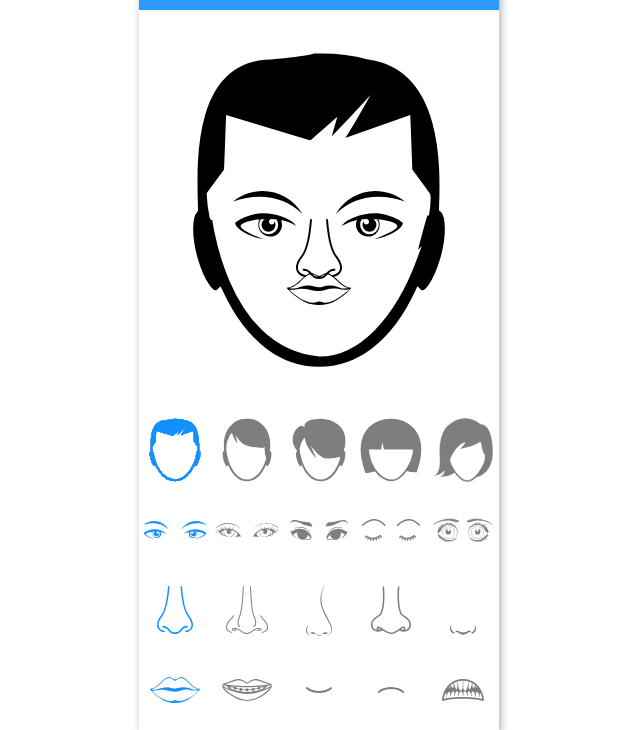
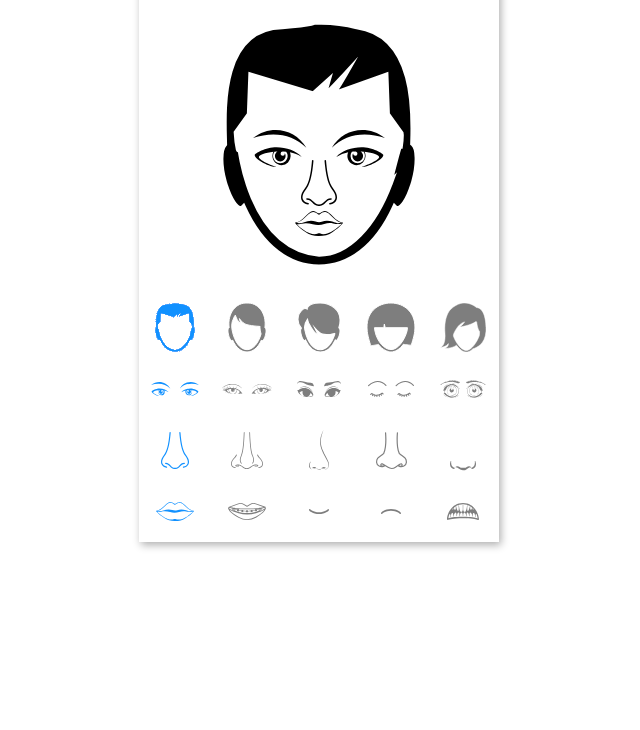
Before and after one commit to cuinjune/facemaker, a plain HTML site: page index.html in a window 1280 px wide. Shown: the part 70-800 px from the top of the page, without its empty margins (321-961 px from the left). Drawn offline with Linux system fonts and the light colour scheme.

Commit message:
Update main.css

```diff
--- a/main.css
+++ b/main.css
@@ -6,8 +6,10 @@
 
 html, body {
     overflow: hidden;
+    min-width: 360px;
     max-width: 360px;
     min-height: 612px;
+    max-height: 612px;
     margin: auto;
     width: 100%;
     height: 100%;
```
